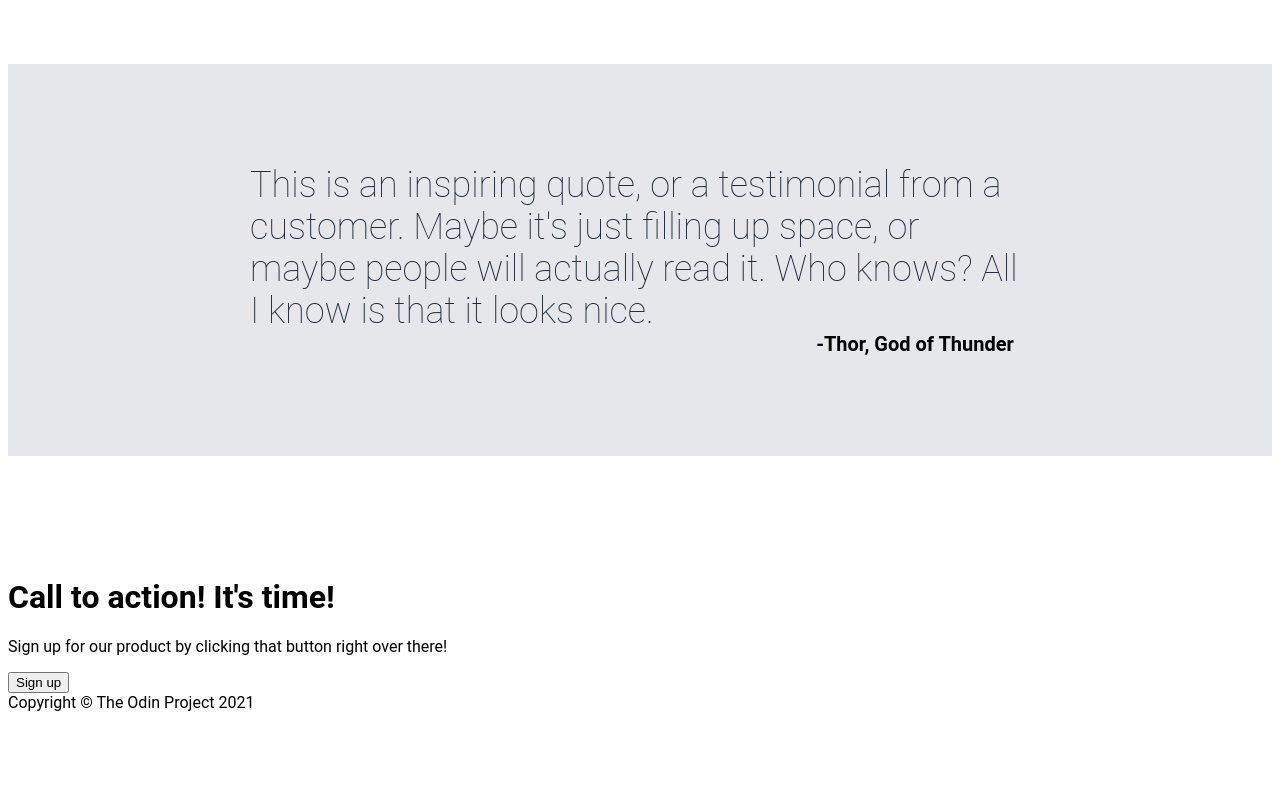
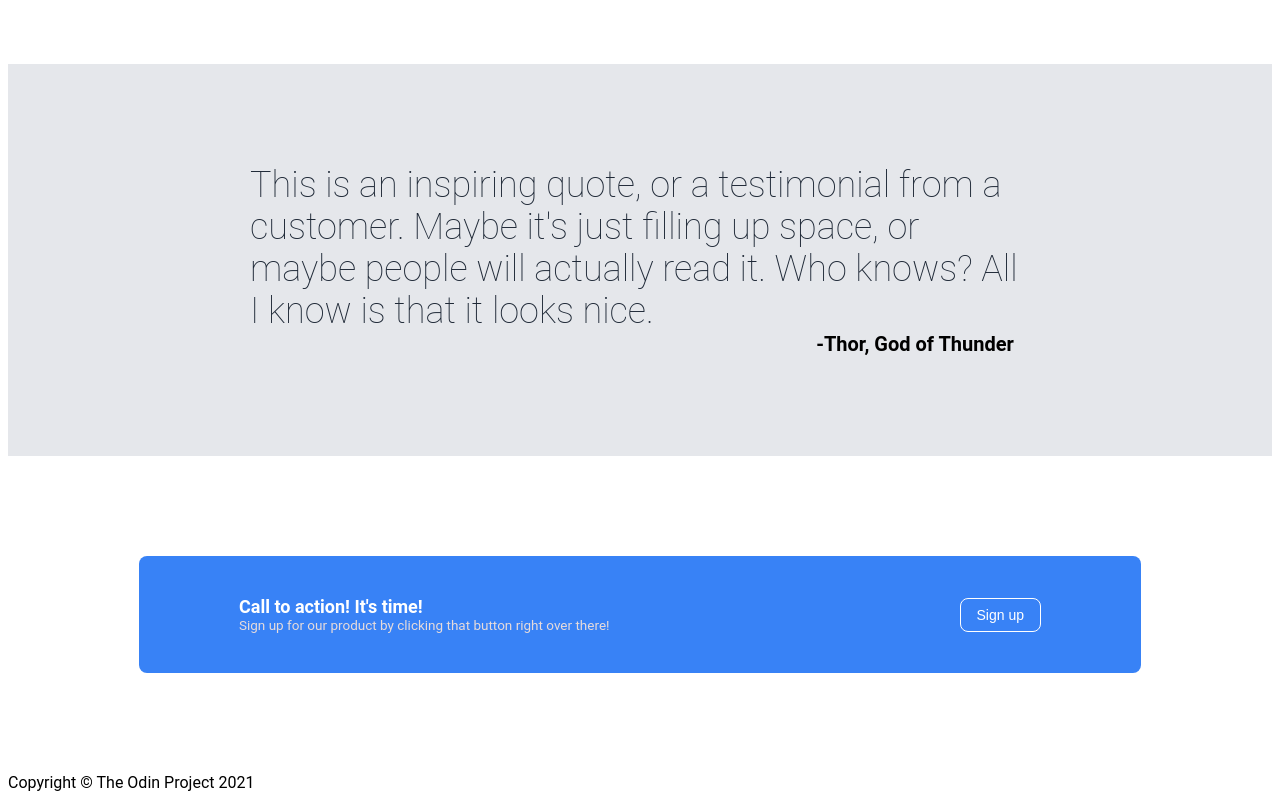
Before and after one commit to jasonlian33/landing-page, a plain HTML site: page landing-page/index.html in a window 1280 px wide. Shown: the part 960-1760 px from the top of the page. Before the commit the page ends 1680 px from the top, so only its background shows below. Drawn offline with Linux system fonts and the light colour scheme.

Commit message:
added sign up button css

```diff
--- a/landing-page/index.html
+++ b/landing-page/index.html
@@ -83,22 +83,27 @@
 
     <div class="sign-up-section">
         <div class="blue-banner">
-            <h1>
-                Call to action! It's time!
-            </h1>
+            <div class="banner-left">
+                <div class="call-to-action">
+                    Call to action! It's time!
+                </div>
 
-            <p>
-                Sign up for our product by clicking that button right over there!
-            </p>
+                <div class="call-to-action-info">
+                    Sign up for our product by clicking that button right over there!
+                </div>
+            </div>
 
-            <button>
-                Sign up
-            </button>
+            <div class="banner-right">
+                <button class="sign-up-button white">
+                    Sign up
+                </button>
+            </div>
+
         </div>
+    </div>
 
-        <div class="footer">
+    <div class="footer">
             Copyright &#169; The Odin Project 2021
-        </div>
     </div>
 
 </body>
--- a/landing-page/style.css
+++ b/landing-page/style.css
@@ -79,6 +79,7 @@ a{
     padding: 8px 16px;
     max-width: 100px;
     font-size: 14px;
+    cursor: pointer;
 }
 
 .random-info{
@@ -126,3 +127,32 @@ a{
     font-size: 20px;
     font-weight: 600;
 }
+
+.sign-up-section{
+    display: flex;
+    justify-content: center;
+}
+
+.blue-banner{
+    display: flex;
+    gap: 350px;
+    align-items: center;
+    background-color: #3882F6;
+    padding: 40px 100px;
+    border-radius: 8px;
+}
+
+.call-to-action{
+    color: white;
+    font-size: 18px;
+    font-weight: 600;
+}
+
+.call-to-action-info{
+    color: rgb(230, 219, 219);
+    font-size: 13.5px;
+}
+
+.white{
+    border: 1px solid white;
+}
```
